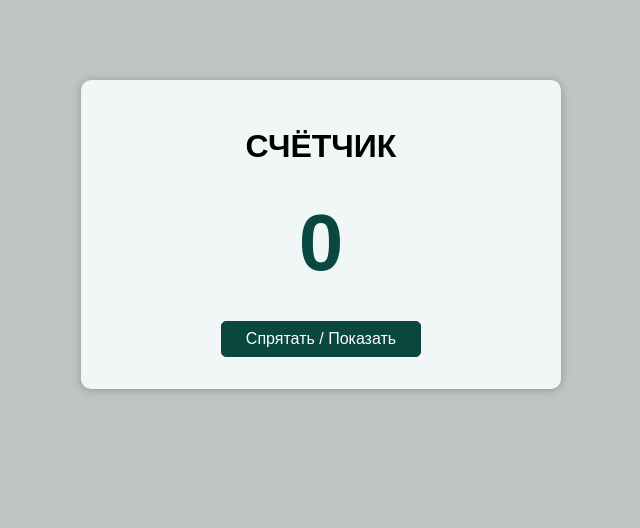
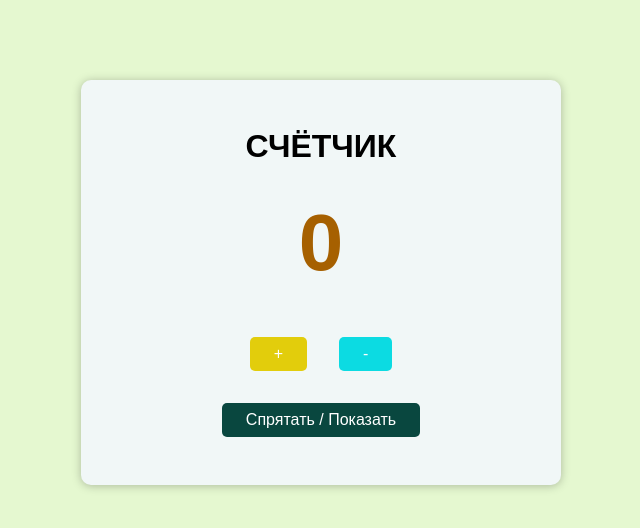
Before and after one commit to Waldemar-00/redux-start, a React (Create React App) app: page / in a window 1280 px wide. Shown: the top 528 px of the page, without its empty margins (319-959 px from the left). Built offline with nearby package versions, Linux system fonts and the light colour scheme.

Commit message:
Changed styles and added two buttons.

```diff
--- a/src/components/Counter.js
+++ b/src/components/Counter.js
@@ -6,7 +6,11 @@ const Counter = () => {
   return (
     <main className={classes.counter}>
       <h1>Счётчик</h1>
-      <div className={classes.value}>{ counter }</div>
+      <div className={classes.value}>{counter}</div>
+      <div>
+        <button>+</button>
+        <button>-</button>
+      </div>
       <button onClick={toggleCounterHandler}>Спрятать / Показать</button>
     </main>
   )
--- a/src/components/Counter.module.css
+++ b/src/components/Counter.module.css
@@ -16,7 +16,7 @@
 
 .value {
   font-size: 5rem;
-  color: #09473f;
+  color: #a66000;
   margin: 2rem 0;
   font-weight: bold;
 }
--- a/src/index.css
+++ b/src/index.css
@@ -5,19 +5,25 @@
 body {
   margin: 0;
   font-family: sans-serif;
-  background-color: #bfc5c5;
+  background-color: #e5f8d0;
 }
 
 button {
   font: inherit;
   cursor: pointer;
   background-color: #09473f;
-  border: 1px solid #09473f;
+  border: none;
   color: white;
   padding: 0.5rem 1.5rem;
   border-radius: 5px;
+  margin: 1rem;
 }
-
+button:first-child {
+  background-color: #e2cd0c
+}
+button:nth-child(2) {
+  background-color: #0cdbe2
+}
 button:hover,
 button:active {
   background-color: #107668;
```
